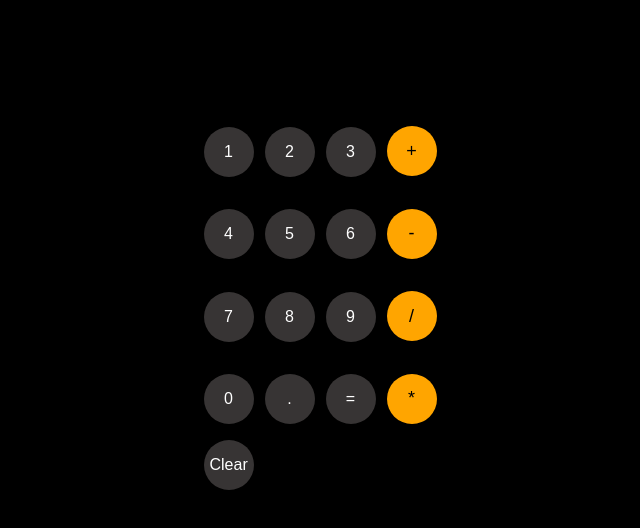
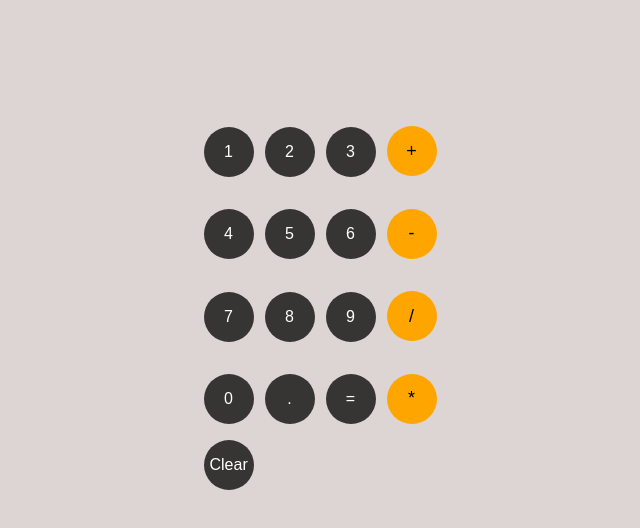
Before and after one commit to vikas-patil-01/Calculator, a plain HTML site: page index.html in a window 1280 px wide. Shown: the whole page, without its empty margins (340-980 px from the left). Drawn offline with Linux system fonts and the light colour scheme.

Commit message:
Update style.css

```diff
--- a/style.css
+++ b/style.css
@@ -1,5 +1,5 @@
 body{
-    background-color: rgb(0, 0, 0);
+    background-color: rgb(221, 212, 212);
 
 }
 
```
